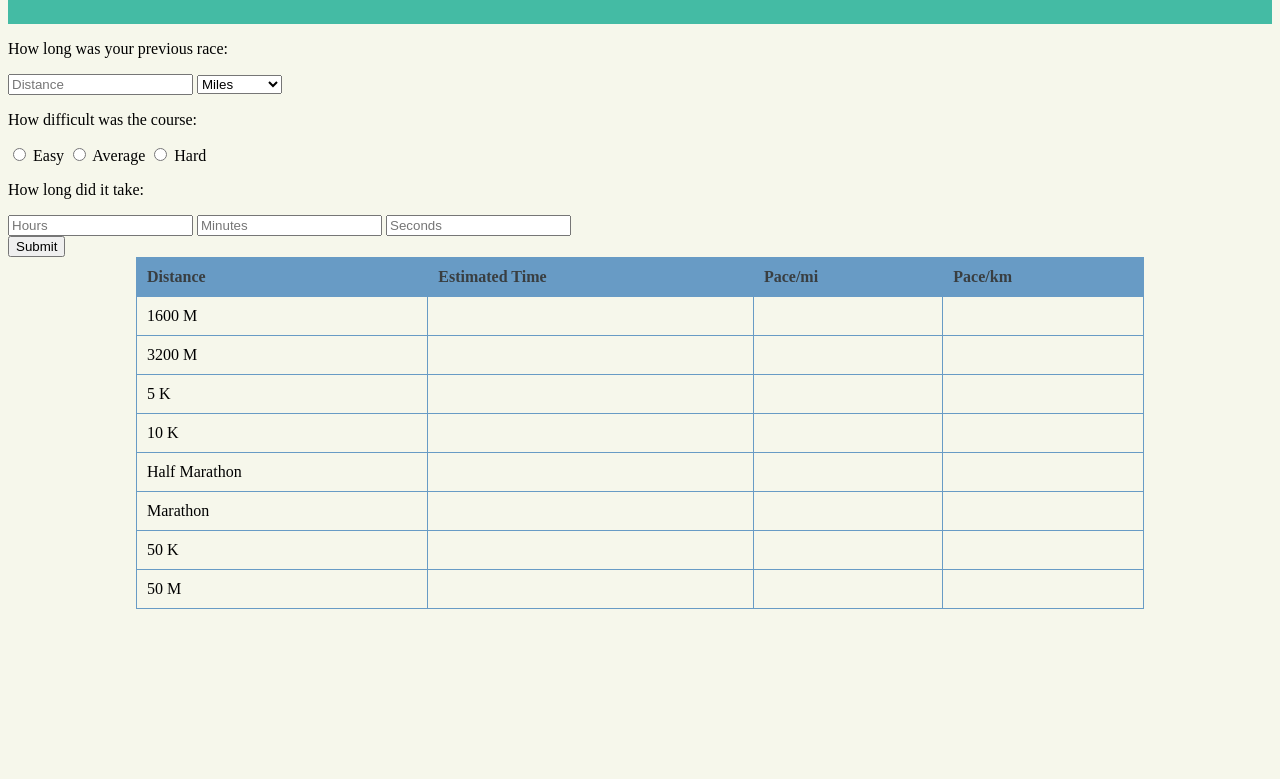
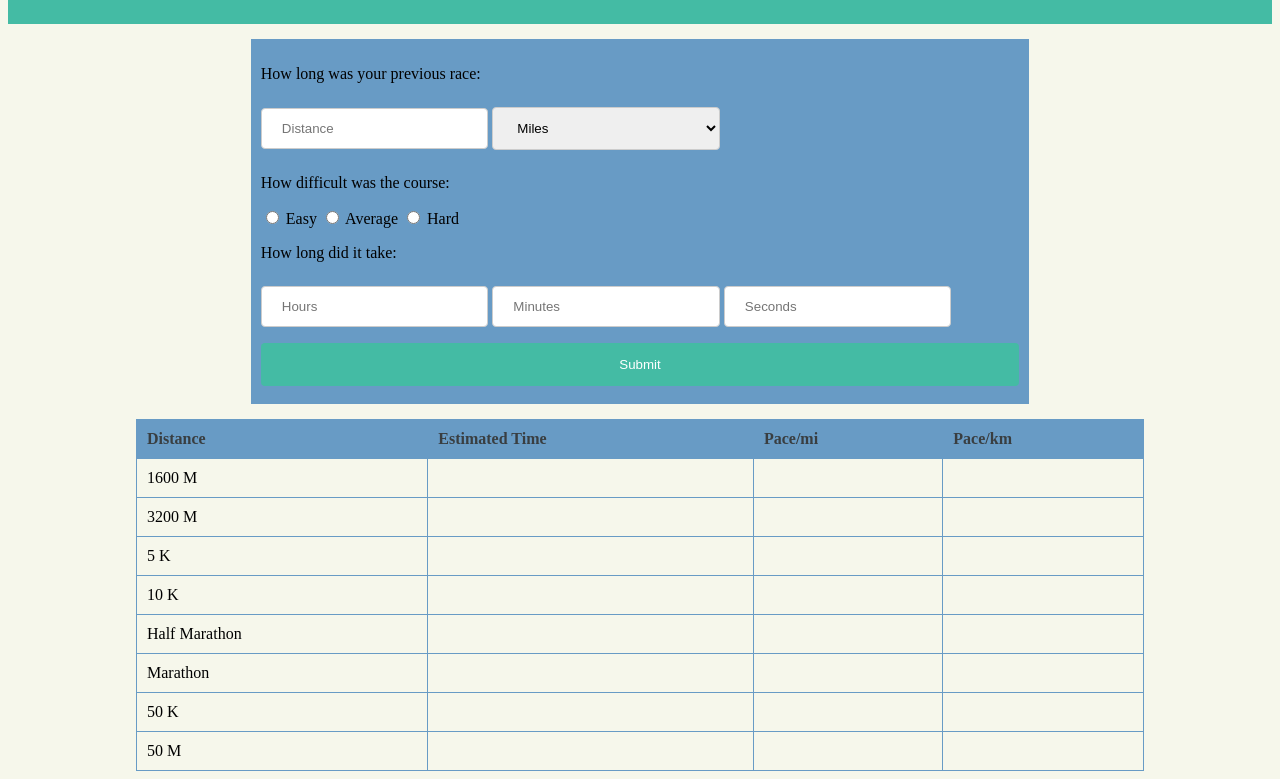
Before and after one commit to Eliphaz/racePaceRicky, a website: page public/index.html in a window 1280 px wide. Shown: the part 74-853 px from the top of the page. Before the commit the page ends 800 px from the top, so only its background shows below. Drawn offline with nearby package versions, Linux system fonts and the light colour scheme.

Commit message:
fixed data, calculation algorithm is innacurate

```diff
--- a/public/index.css
+++ b/public/index.css
@@ -24,10 +24,10 @@ html {
   margin-right: 10vw;
 }
 .raceTimeTable {
+  border-collapse: collapse;
   width: 100%;
   text-align: left;
   background-color: #f6f7eb;
-  border-collapse: collapse;
 }
 .raceTimeTable th {
   background-color: #689bc5;
@@ -38,3 +38,40 @@ html {
   padding: 10px;
   border: 1px solid #689bc5;
 }
+
+#raceFormDiv {
+  border-radius: 5px;
+  background-color: #689bc5;
+}
+
+input[type="text"],
+select {
+  width: 30%;
+  padding: 12px 20px;
+  margin: 8px 0;
+  border: 1px solid #ccc;
+  border-radius: 4px;
+  box-sizing: border-box;
+}
+
+input[type="submit"] {
+  width: 100%;
+  background-color: #44bba4;
+  color: white;
+  padding: 14px 20px;
+  margin: 8px 0;
+  border: none;
+  border-radius: 4px;
+  cursor: pointer;
+}
+
+input[type="submit"]:hover {
+  background-color: #389b87;
+}
+
+.center {
+  margin: auto;
+  width: 60%;
+  border: 15px solid #f6f7eb;
+  padding: 10px;
+}
--- a/public/index.html
+++ b/public/index.html
@@ -12,7 +12,7 @@
     <h1> RacePaceRicky</h1>
 </header>
 <body>
-   <div>
+   <div id="raceFormDiv" class="center">
     <form id="enterRaceForm">
         <p> How long was your previous race:</p>
         <input type="text" id="distance" placeholder="Distance">
--- a/public/index.js
+++ b/public/index.js
@@ -2,16 +2,17 @@ console.log('javascript loaded')
 
 raceForm = document.querySelector('form')
 estimatedTimeTable = document.getElementsByClassName('raceTimeTable')
-console.log(estimatedTimeTable[0].innerHTML)
 
 raceForm.addEventListener('submit',(event)=>{
     let raceDistance = event.target.elements['distance'].value
+    raceDistance = +raceDistance
     let raceUnit = event.target.elements['unit'].value
     let raceDifficulty = event.target.elements['course_difficulty'].value
     let raceHours = event.target.elements['hours'].value || 0
     let raceMinutes = event.target.elements['minutes'].value || 0
     let raceSeconds = event.target.elements['seconds'].value || 0
-    let raceTime = (raceSeconds * 60) + raceMinutes + (raceHours/60)
+    let raceTime = (parseInt(raceHours) * 3600) + (parseInt(raceMinutes) * 60) + parseInt(raceSeconds)
+    raceTime /= 60
     event.preventDefault()
 
     if(raceUnit == 'Kilometers'){
@@ -41,6 +42,7 @@ const estimateTimes = (raceDistance, time, raceDifficulty) => {
         predictedTime = time * (distances[i]/raceDistance)*multiplier
       }
        predictedTimes.push(predictedTime)
+
     }
 
 
```
